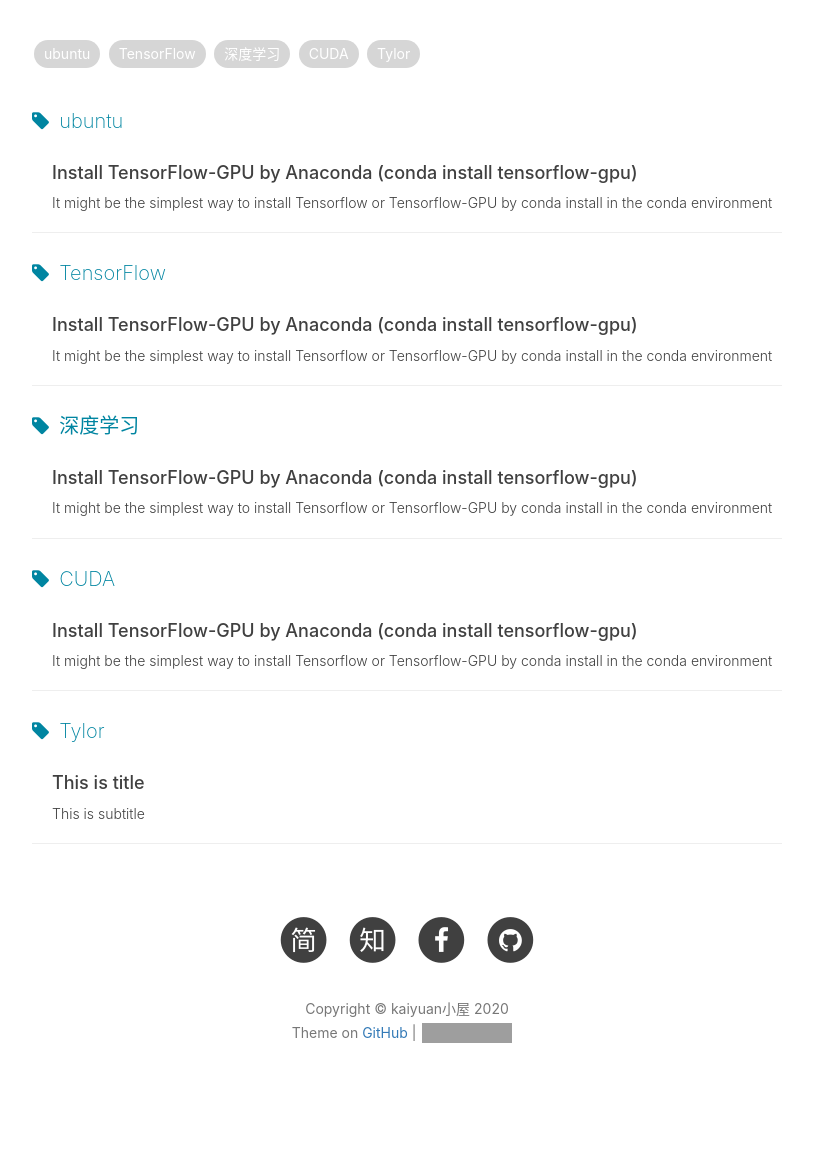
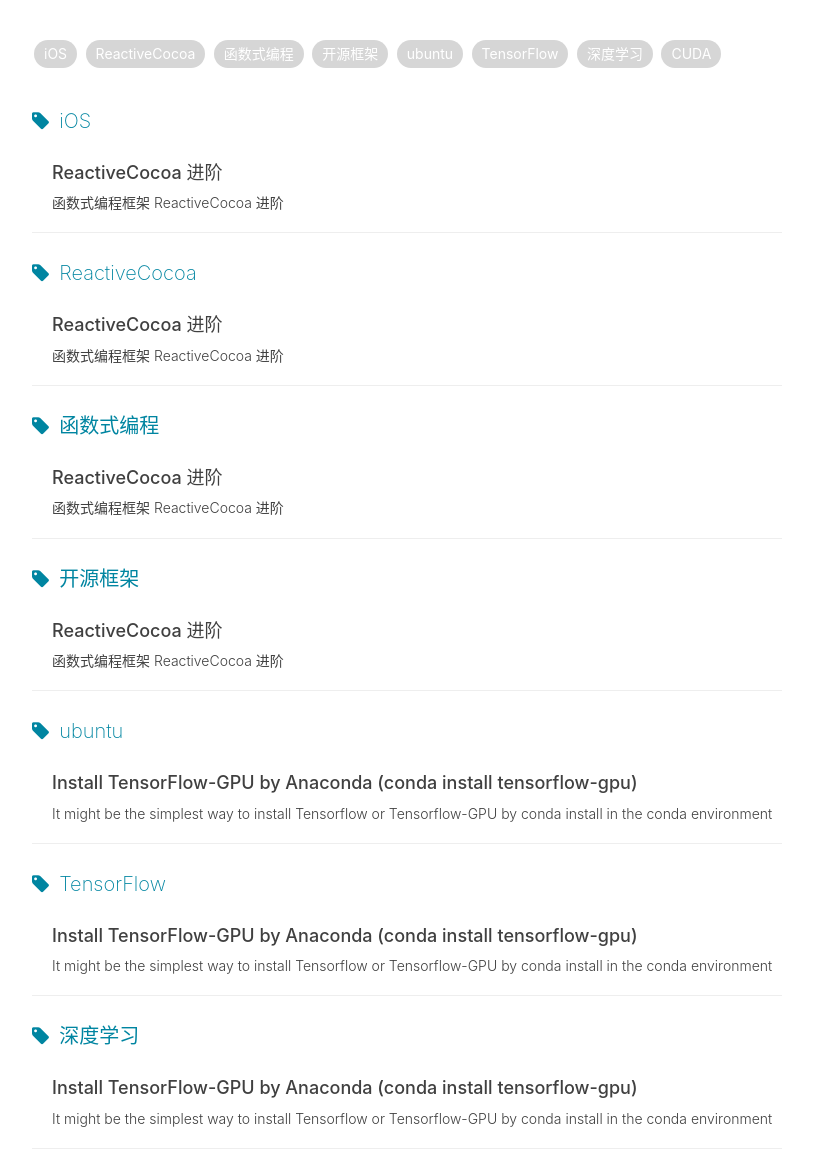
Before and after one commit to KaiyuanGao/KaiyuanGao.github.io, a Jekyll site: the page built from tags.html, in a window 1280 px wide and 1400 px high. Shown: the part 228-1400 px from the top of the window, without its empty margins (233-1046 px from the left). Built offline with Jekyll 4.4.1, drawn with Linux system fonts in a browser that asks for light colours; nearby versions of some CDN libraries; library files that are not in the unit come from our copies; comment, search, counter and statistics services are not loaded; grey boxes are pictures that could not be loaded.

Commit message:
Update 2019-04-21-This is  Title.md

```diff
--- a/_posts/2019-04-21-This is  Title.md
+++ b/_posts/2019-04-21-This is  Title.md
@@ -1,16 +1,29 @@
 ---
 layout:     post
-title:      This is title
-subtitle:   This is subtitle
-date:       2019-04-21
-author:     Wang Pei
-header-img: img/post-bg-swift2.jpg
+title:      ReactiveCocoa 进阶
+subtitle:   函数式编程框架 ReactiveCocoa 进阶
+date:       2017-01-06
+author:     BY
+header-img: img/post-bg-ios9-web.jpg
 catalog: true
 tags:
-    - Tylor
+    - iOS
+    - ReactiveCocoa
+    - 函数式编程
+    - 开源框架
 ---
+# 前言
+
+>在[上篇文章](http://qiubaiying.github.io/2016/12/26/ReactiveCocoa-基础/)中介绍了**ReactiveCocoa**的基础知识,接下来我们来深入介绍**ReactiveCocoa**及其在**MVVM**中的用法。
 
 
-# Title
+![ReactiveCocoa进阶思维导图](https://ww3.sinaimg.cn/large/006y8lVagw1fbgye3re5xj30je0iomz8.jpg)
+# 常见操作方法介绍
 
-content
+
+#### 操作须知
+
+所有的信号（RACSignal）都可以进行操作处理，因为所有操作方法都定义在RACStream.h中，因此只要继承RACStream就有了操作处理方法。
+#### 操作思想
+
+运用的是Hook（钩子）思想，Hook是一种用于改变API(应用程序编程接口：方法)执行结果的技术.
```
